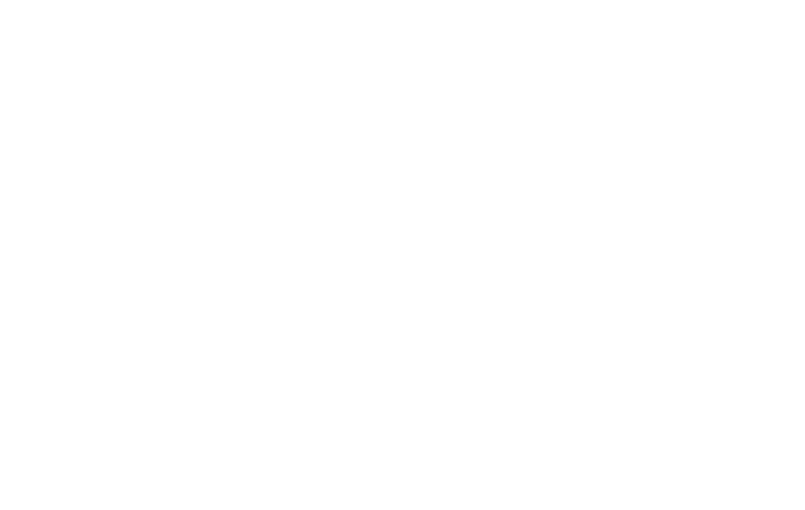
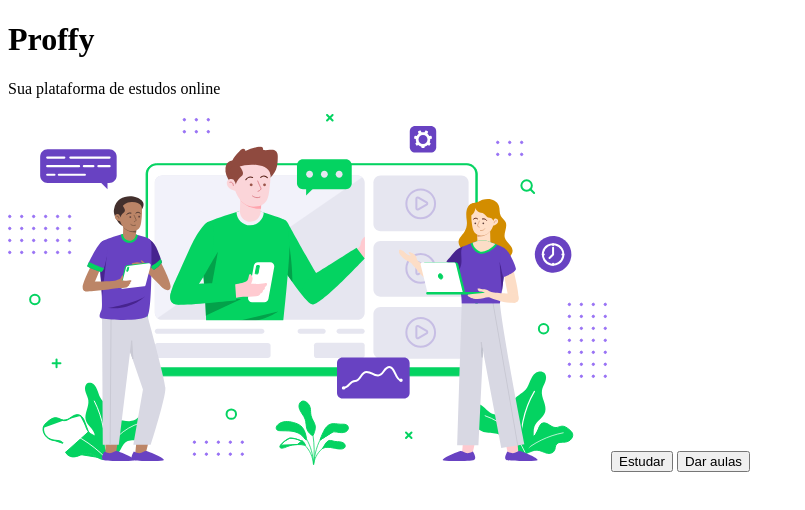
Before and after one commit to Dhi-Carvalho-DEV/Proffy_Starter, a plain HTML site: page index.html in a window 1280 px wide. Shown: the whole page, without its empty margins (0-805 px from the left). Drawn offline with Linux system fonts and the light colour scheme.

Commit message:
Estruturação da página inicial

```diff
--- a/index.html
+++ b/index.html
@@ -4,9 +4,13 @@
   <meta charset="UTF-8">
   <meta http-equiv="X-UA-Compatible" content="IE=edge">
   <meta name="viewport" content="width=device-width, initial-scale=1.0">
-  <title>Proffy</title>
+  <title>Proffy | Sua plataforma de estudos online</title>
 </head>
 <body>
-
+  <h1>Proffy</h1>
+  <p>Sua plataforma de estudos online</p>
+  <img src="./images/landing.svg" alt="Logo Proffy">
+  <button>Estudar</button>
+  <button>Dar aulas</button>
 </body>
 </html>
```
